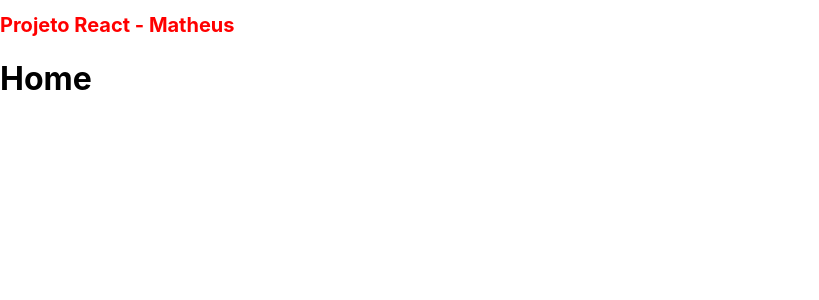
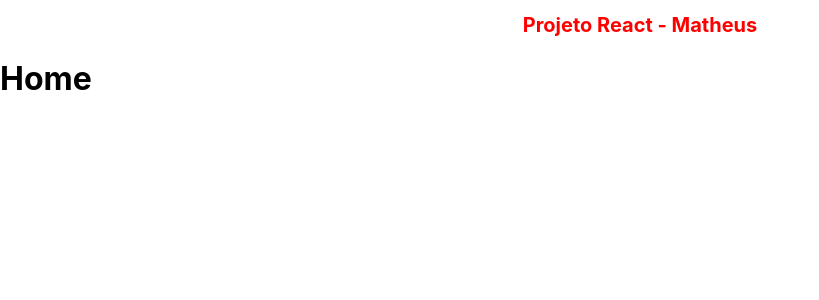
Before and after one commit to mateteus313/react-project-client, a React (Create React App) app: page / in a window 1280 px wide. Shown: the top 300 px of the page, without its empty margins (0-819 px from the left). Built offline with nearby package versions, Linux system fonts and the light colour scheme.

Commit message:
centralizing

```diff
--- a/src/Main.jsx
+++ b/src/Main.jsx
@@ -8,8 +8,9 @@ const Main = () => {
   return (
     <div>
       <h1 style={{
-        color: "red",
-        fontSize: "20px"
+        color: 'red',
+        fontSize: '20px',
+        textAlign: 'center'
       }}>Projeto React - Matheus</h1>
 
       {/*<Navbar />*/}
```
